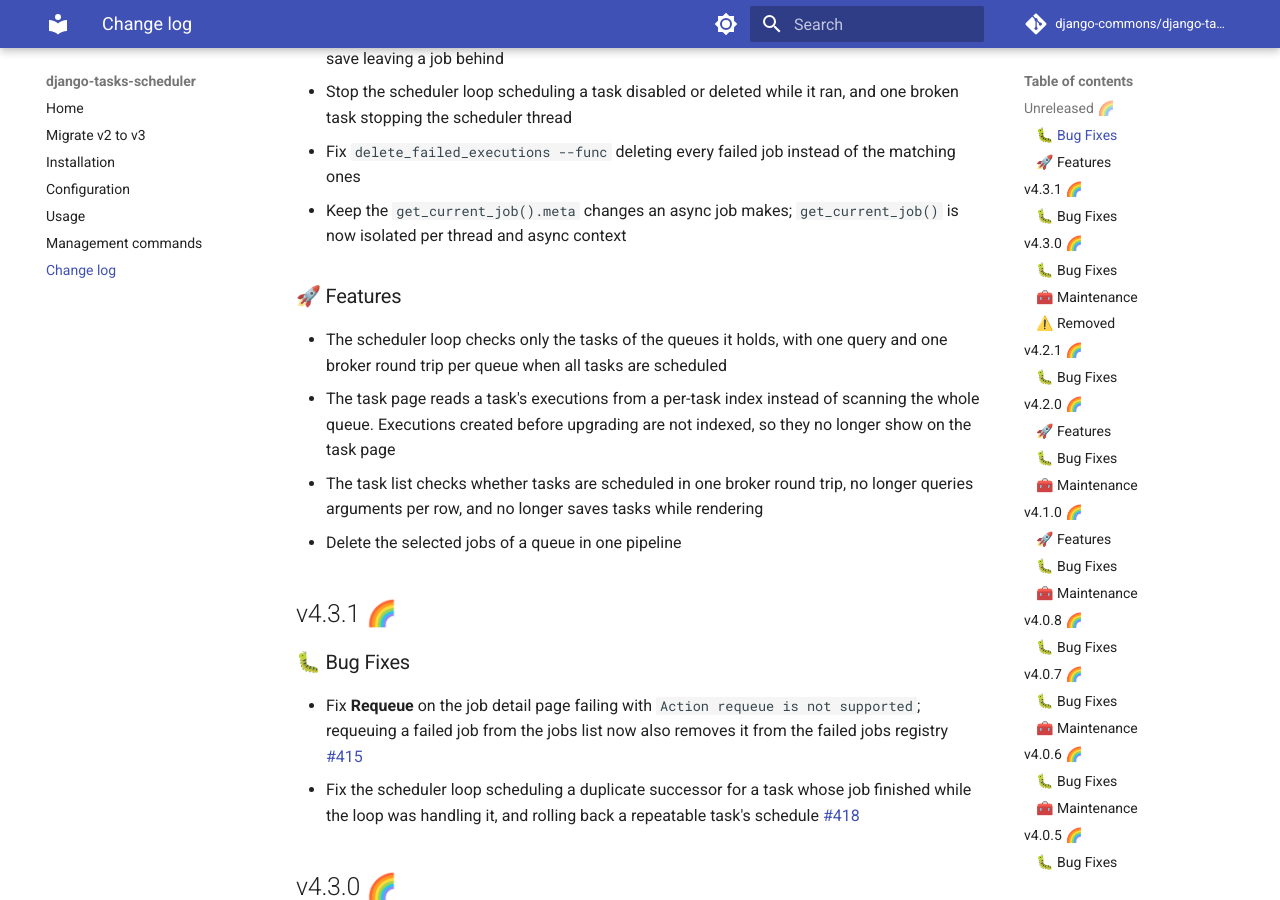
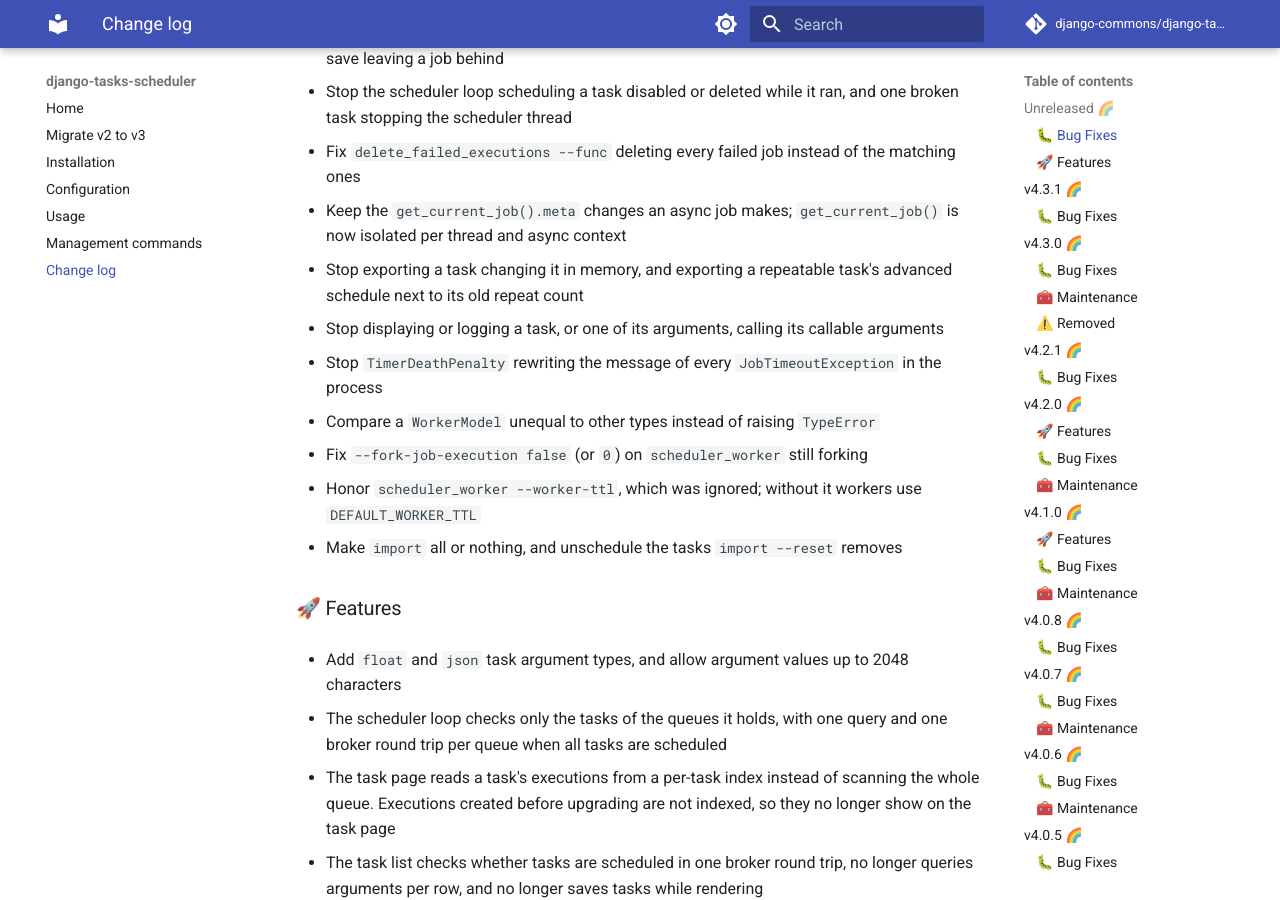
Before and after one commit to django-commons/django-tasks-scheduler, an MkDocs documentation site: the page built from docs/changelog.md, in a window 1280 px wide and 900 px high, scrolled down 426 px. Built offline with MkDocs 1.6.1 and Material for MkDocs 9.7.7, drawn with Linux system fonts in a browser that asks for light colours; comment, search, counter and statistics services are not loaded.

Commit message:
Update the changelog

```diff
--- a/docs/changelog.md
+++ b/docs/changelog.md
@@ -14,8 +14,18 @@
 - Fix `delete_failed_executions --func` deleting every failed job instead of the matching ones
 - Keep the `get_current_job().meta` changes an async job makes; `get_current_job()` is now isolated per thread and
   async context
+- Stop exporting a task changing it in memory, and exporting a repeatable task's advanced schedule next to its old
+  repeat count
+- Stop displaying or logging a task, or one of its arguments, calling its callable arguments
+- Stop `TimerDeathPenalty` rewriting the message of every `JobTimeoutException` in the process
+- Compare a `WorkerModel` unequal to other types instead of raising `TypeError`
+- Fix `--fork-job-execution false` (or `0`) on `scheduler_worker` still forking
+- Honor `scheduler_worker --worker-ttl`, which was ignored; without it workers use `DEFAULT_WORKER_TTL`
+- Make `import` all or nothing, and unschedule the tasks `import --reset` removes
 
 ### 🚀 Features
+
+- Add `float` and `json` task argument types, and allow argument values up to 2048 characters
 
 - The scheduler loop checks only the tasks of the queues it holds, with one query and one broker round trip per queue
   when all tasks are scheduled
```
